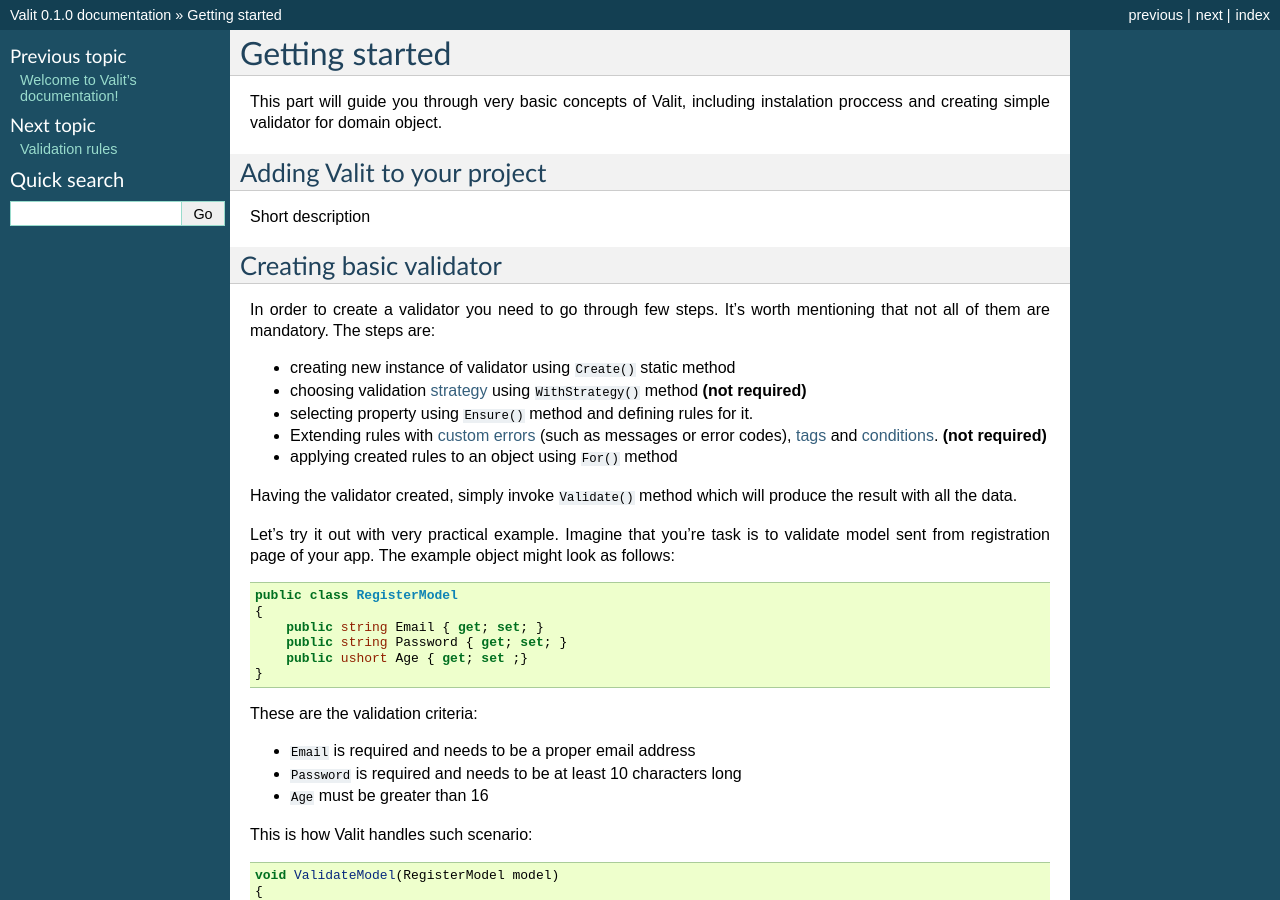
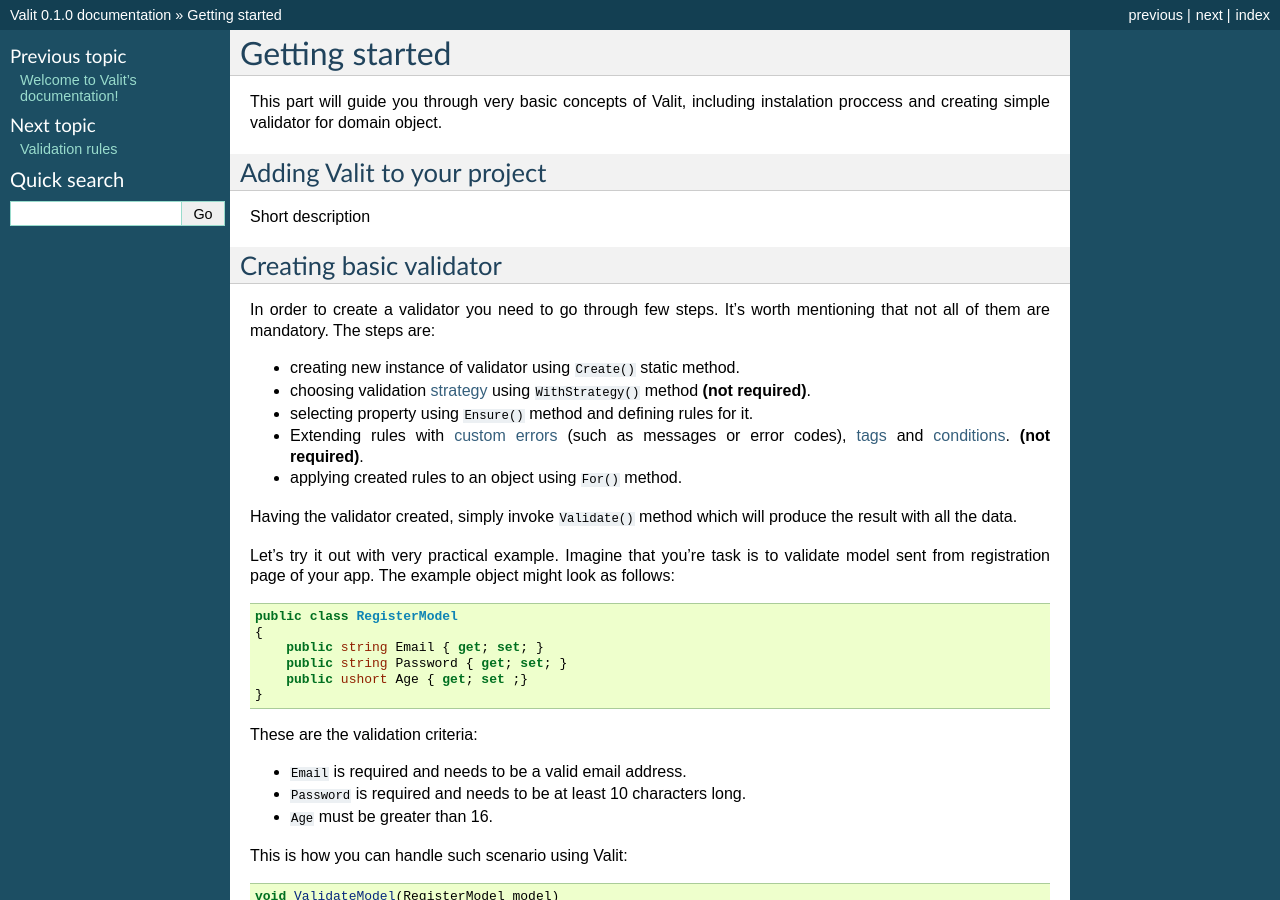
Before and after one commit to valit-stack/Valit.Docs, a Sphinx documentation site: the page built from docs/getting-started/index.rst, in a window 1280 px wide and 900 px high. Built offline with Sphinx 7.4.7, drawn with Linux system fonts in a browser that asks for light colours.

Commit message:
Changed confusing sentences

```diff
--- a/docs/getting-started/index.rst
+++ b/docs/getting-started/index.rst
@@ -11,11 +11,11 @@
 -------------------------
 In order to create a validator you need to go through few steps. It's worth mentioning that not all of them are mandatory. The steps are:
 
-- creating new instance of validator using ``Create()`` static method
-- choosing validation :doc:`strategy <../strategies/index>` using ``WithStrategy()`` method **(not required)**
+- creating new instance of validator using ``Create()`` static method.
+- choosing validation :doc:`strategy <../strategies/index>` using ``WithStrategy()`` method **(not required)**.
 - selecting property using ``Ensure()`` method and defining rules for it.
-- Extending rules with :doc:`custom errors <../validation-errors/index>` (such as messages or error codes), :doc:`tags <../validation-rules/index>` and :doc:`conditions <../validation-rules/index>`. **(not required)**
-- applying created rules to an object using ``For()`` method
+- Extending rules with :doc:`custom errors <../validation-errors/index>` (such as messages or error codes), :doc:`tags <../validation-rules/index>` and :doc:`conditions <../validation-rules/index>`. **(not required)**.
+- applying created rules to an object using ``For()`` method.
 
 Having the validator created, simply invoke ``Validate()`` method which will produce the result with all the data.
 
@@ -32,11 +32,11 @@
 
 These are the validation criteria:
 
-- ``Email`` is required and needs to be a proper email address
-- ``Password`` is required and needs to be at least 10 characters long
-- ``Age`` must be greater than 16
+- ``Email`` is required and needs to be a valid email address.
+- ``Password`` is required and needs to be at least 10 characters long.
+- ``Age`` must be greater than 16.
 
-This is how Valit handles such scenario:
+This is how you can handle such scenario using Valit:
 
 .. sourcecode:: csharp
 
--- a/docs/strategies/index.rst
+++ b/docs/strategies/index.rst
@@ -25,7 +25,7 @@
     {
         IValitResult result = ValitRules<RegisterModel>
             .Create()
-            .WithStrategy(new DefaultValitStrategies().Complete) // not required
+            .WithStrategy(strategyPicker => strategyPicker.Complete) // not required
             .Ensure(m => m.Email, _=>_
                 .Required()
                     .WithMessage("Email is required")
@@ -61,7 +61,7 @@
     {
         IValitResult result = ValitRules<RegisterModel>
             .Create()
-            .WithStrategy(new DefaultValitStrategies().FailFast)
+            .WithStrategy(strategyPicker => strategyPicker.FailFast)
             .Ensure(m => m.Email, _=>_
                 .Required()
                     .WithMessage("Email is required")
@@ -83,7 +83,7 @@
 
 Custom strategy
 ------------------
-Of course, both Complete and Fail Fast strategies are the ones we consider as the most useful. But if they still does not fits into your domain, your can create your custom strategy as well. The whole process is straightforward:
+Of course, both Complete and Fail Fast strategies are the ones we consider as the most useful. But if they still are not enough for your needs, your can create custom strategy as well. The whole process is straightforward:
 
 1. Create a class which implements ``IValitStrategy`` interface
 2. Put "failing logic" inside ``Fail()`` method
```
Also changed, not shown: docs/validation-rules/index.rst (+6 -6 lines).
